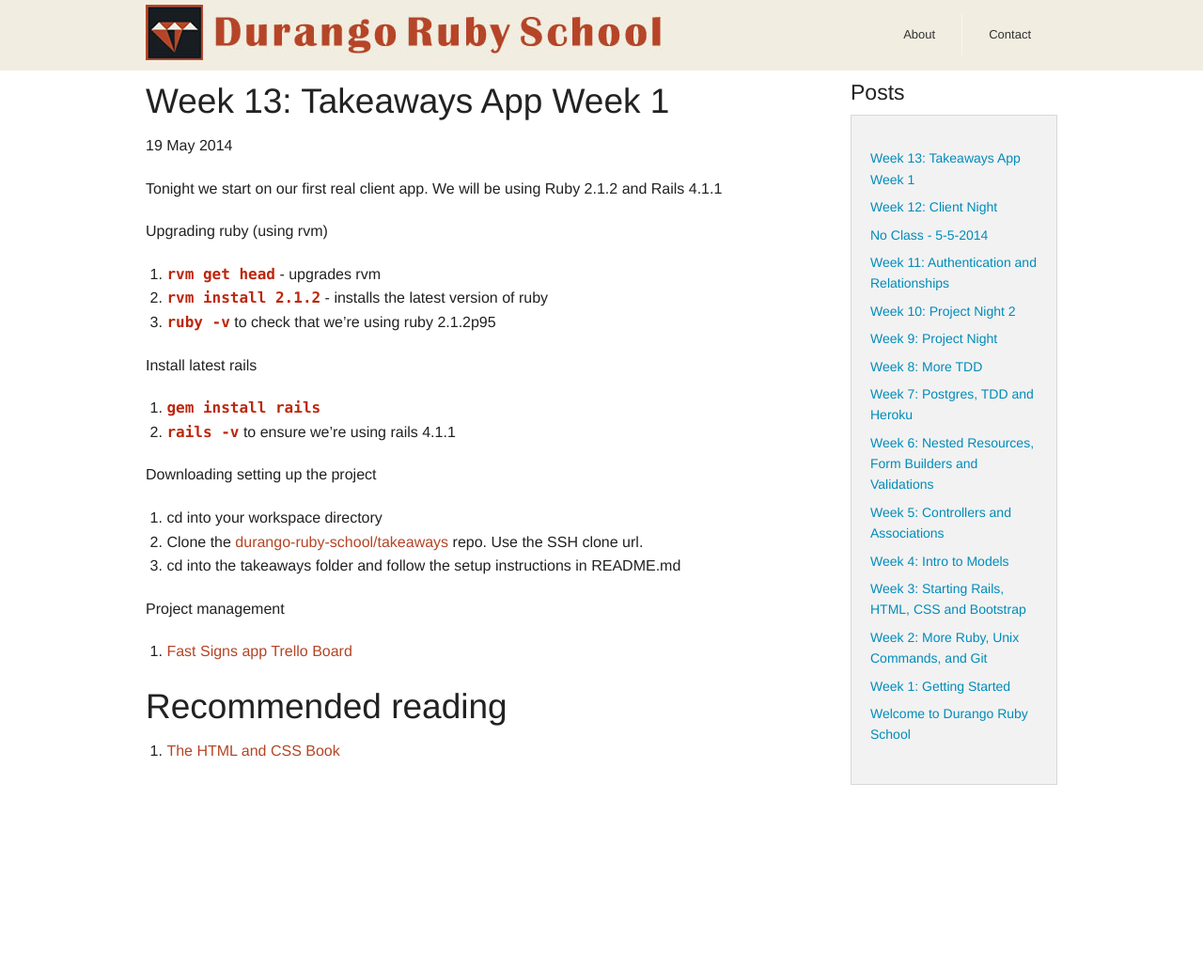
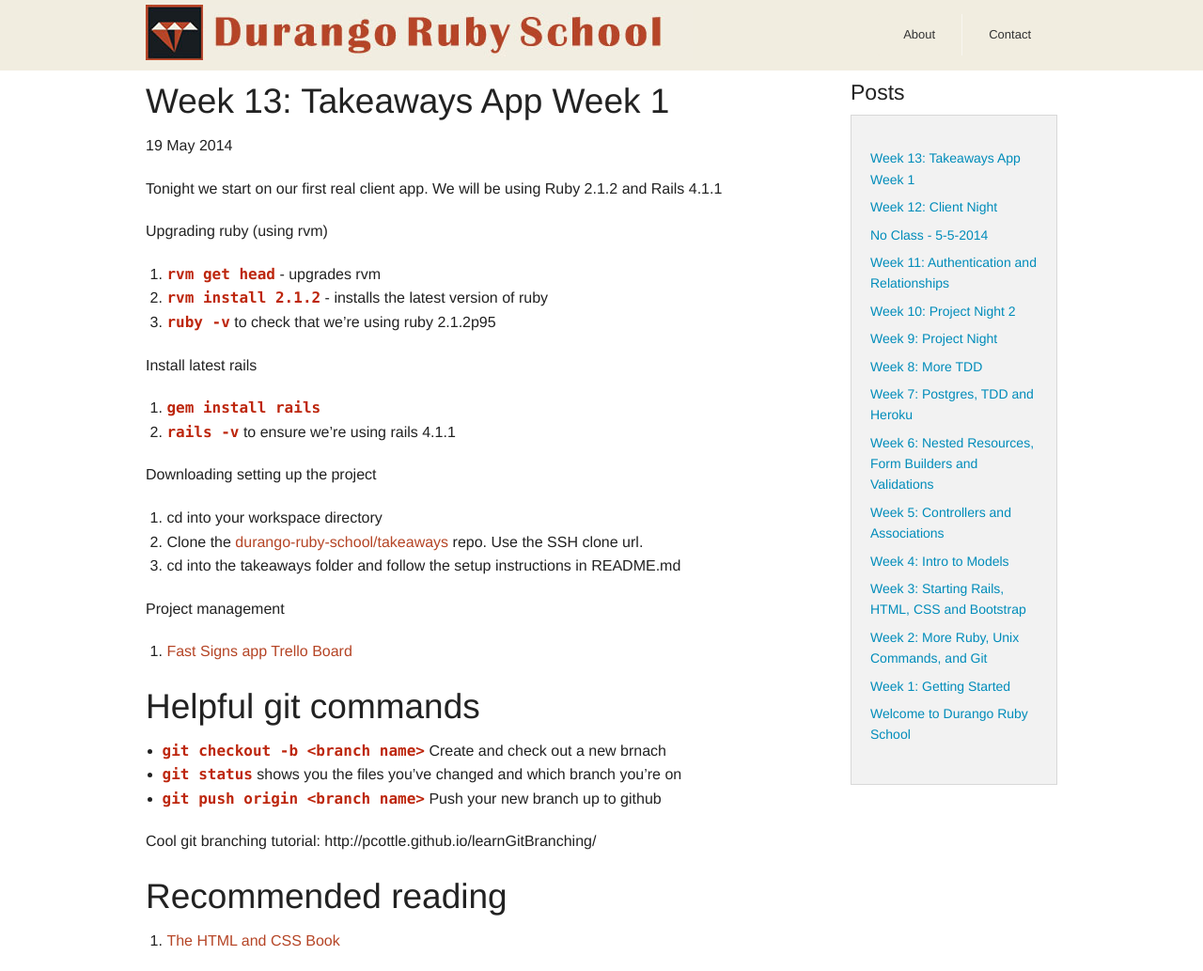
Before and after one commit to durango-ruby-school/durango-ruby-school.github.io, a Jekyll site: the page built from _posts/2014-05-19-takeaways-app-night-1.md, in a window 1280 px wide. Shown: the whole page at 94% size. Built offline with Jekyll 4.4.1, drawn with Linux system fonts in a browser that asks for light colours; Markdown is read by kramdown in place of the engine named in the settings; before the commit the page ends 900 px from its top, so only the background shows below that.

Commit message:
Add some git tips

```diff
--- a/_posts/2014-05-19-takeaways-app-night-1.md
+++ b/_posts/2014-05-19-takeaways-app-night-1.md
@@ -27,6 +27,14 @@ Project management
 
   1. [Fast Signs app Trello Board][3]
 
+## Helpful git commands
+
+* `git checkout -b <branch name>` Create and check out a new brnach
+* `git status` shows you the files you've changed and which branch you're on
+* `git push origin <branch name>` Push your new branch up to github
+
+Cool git branching tutorial: http://pcottle.github.io/learnGitBranching/
+
 
 ## Recommended reading
 
```
